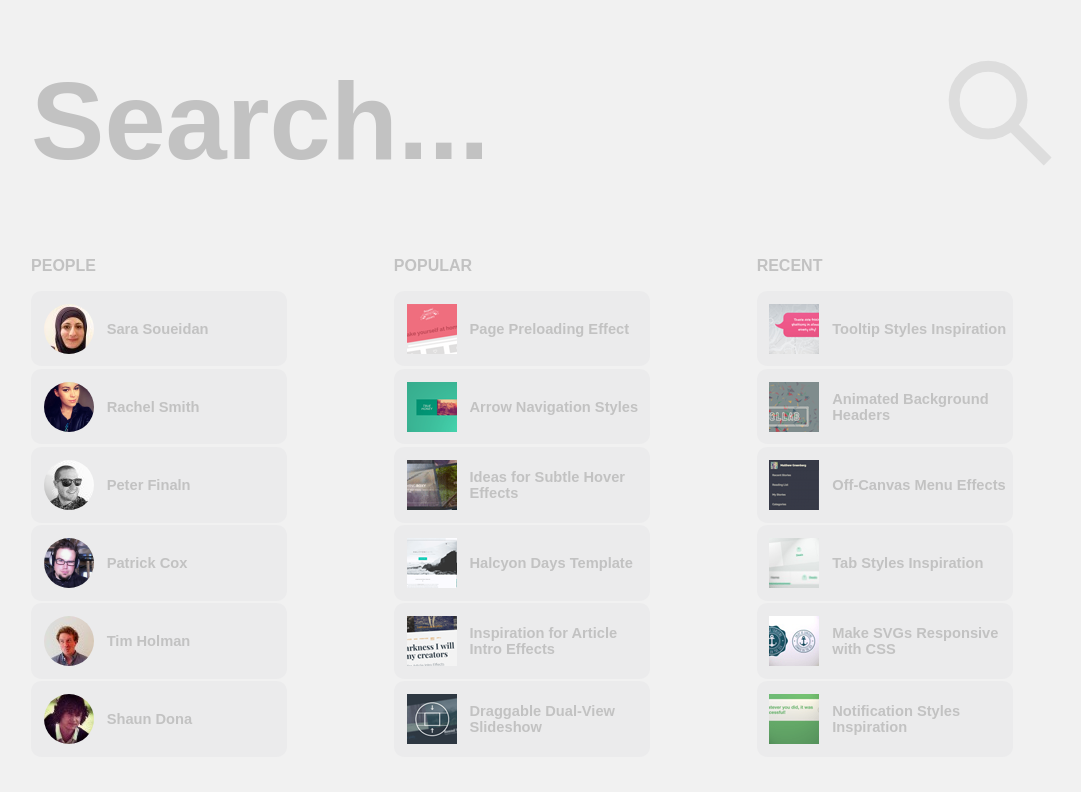
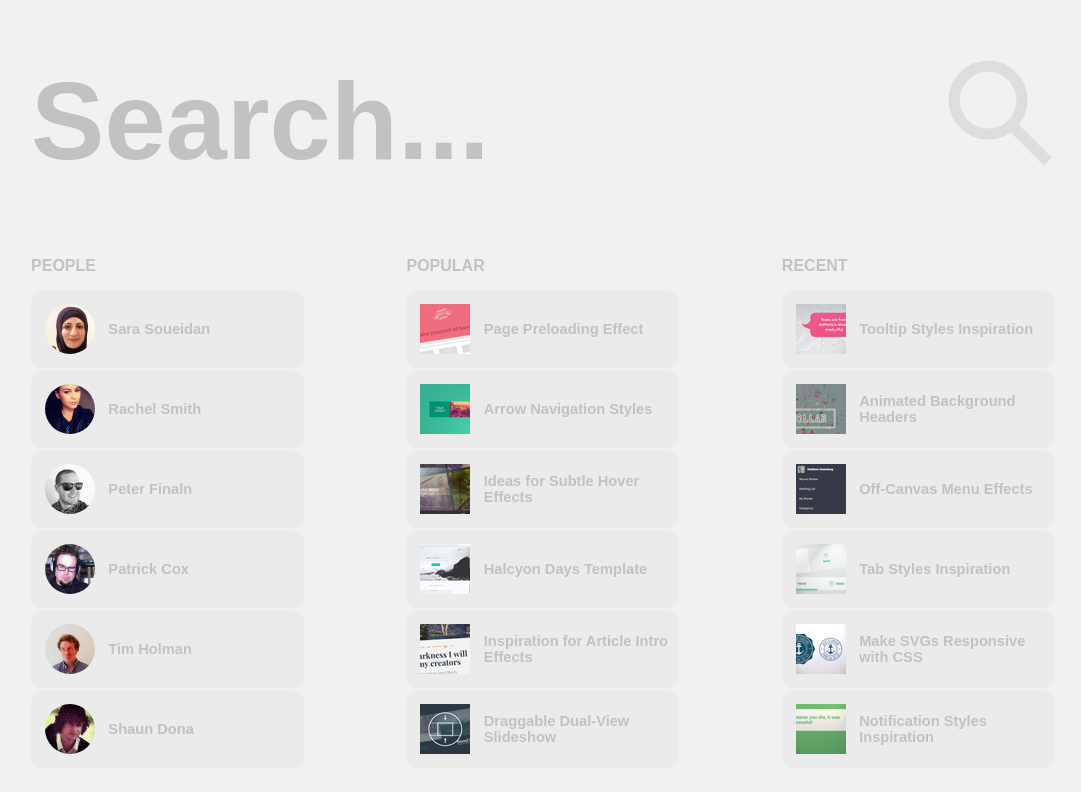
Before and after one commit to HlebBekesevich/HlebBekesevich.github.io, a plain HTML site: page huge-search/index.html in a window 1280 px wide. Shown: the whole page, without its empty margins (97-1178 px from the left). Drawn offline with Linux system fonts and the light colour scheme.

Commit message:
fixed huge-search

```diff
--- a/huge-search/css/style.css
+++ b/huge-search/css/style.css
@@ -54,7 +54,9 @@ input::-webkit-input-placeholder {
 
 div {
 	display: inline-block;
-	width: 25%;
+	width: calc(80%/3);
+	margin: 0;
+	font-size: 0;
 }
 
 h3 {
@@ -66,6 +68,7 @@ h3 {
 li {
 	list-style: none;
 	font-weight: bold;
+	margin: 1% 0;
 }
 
 a:hover {
@@ -80,7 +83,6 @@ a {
 	background-color: rgba(118,117,128,0.05);
 	border-radius: 10px;
 	text-decoration: none;
-	margin: 1% 0;
 }
 
 img {
@@ -91,14 +93,6 @@ img {
 	border-radius: 50%;
 }
 
-div.people {
-	margin-right: 5%;
+div.popular {
+	margin: 0 10%;
 }
-
-div.recent {
-	margin-left: 5%;
-}
-
-div.popular {
-	margin: 0 5%;
-}
```
